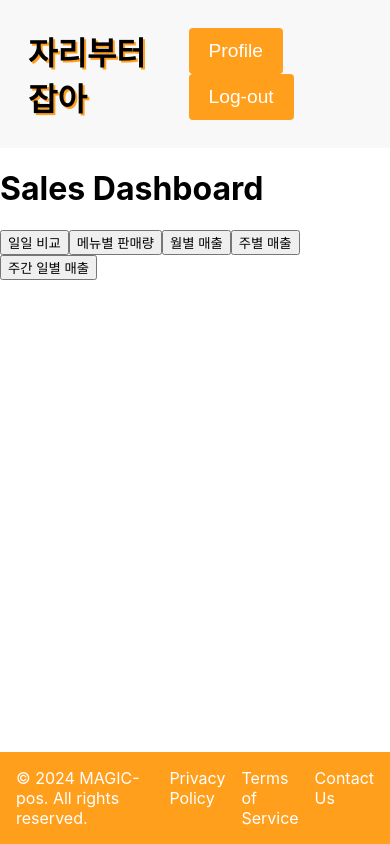
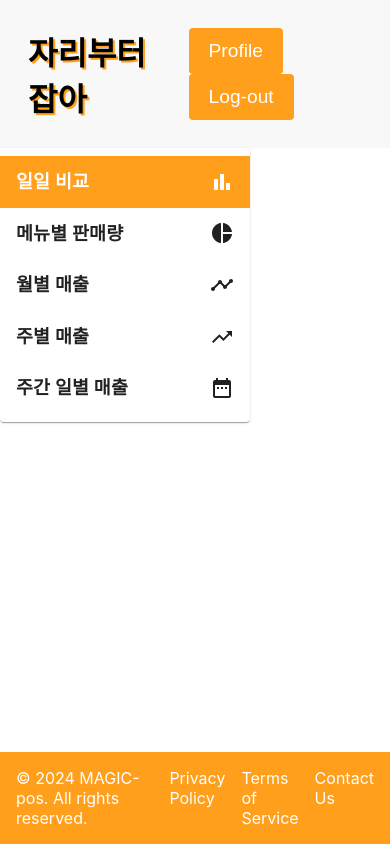
Before and after one commit to yeosujin/tabletop-front, a React (Create React App) app: page /sellers/1/stores/1/charts in a window 390 px wide. Built offline with nearby package versions, Linux system fonts and the light colour scheme; no server answers; sample sign-in values are in the browser's storage; the HTML template or start-up script is replaced by a standard one.

Commit message:
feat : 그래프 반응형으로 변경

```diff
--- a/src/pages/seller/sales/pages/dashboard/index.jsx
+++ b/src/pages/seller/sales/pages/dashboard/index.jsx
@@ -6,9 +6,10 @@ import MenuSales from '../../charts/menusales';
 import MonthlySales from '../../charts/monthly';
 import WeeklySales from '../../charts/weekly';
 import WeeklyDailySales from '../../charts/weekly-daily';
+import { Box, Card, List, ListItem, ListItemButton, ListItemText } from '@mui/material';
+import { BarChart, PieChart, Timeline, TrendingUp, DateRange } from '@mui/icons-material';
 
 const Dashboard = () => {
-    // const [storeId, setStoreId] = useState(1);
     const { storeId } = useParams();
     const [activeChart, setActiveChart] = useState('dailyComparison');
     const [dailyComparisonData, setDailyComparisonData] = useState(null);
@@ -65,19 +66,60 @@ const Dashboard = () => {
     };
 
     return (
-        <div>
-            <h1>Sales Dashboard</h1>
-            <div>
-                <button onClick={() => setActiveChart('dailyComparison')}>일일 비교</button>
-                <button onClick={() => setActiveChart('menuSales')}>메뉴별 판매량</button>
-                <button onClick={() => setActiveChart('monthlySales')}>월별 매출</button>
-                <button onClick={() => setActiveChart('weeklySales')}>주별 매출</button>
-                <button onClick={() => setActiveChart('weeklyDailySales')}>주간 일별 매출</button>
-            </div>
-            <div className="chart-container">
-                {renderChart()}
-            </div>
-        </div>
+        <Box sx={{ display: 'flex', flexWrap: 'wrap' }}>
+            {/*<h1>Sales Dashboard</h1>*/}
+            <Box sx={{ width: 250, flexShrink: 0, mr: 3, mb: 2 }}>
+                <Card>
+                    <List>
+                        {[
+                            { label: '일일 비교', value: 'dailyComparison', icon: <BarChart /> },
+                            { label: '메뉴별 판매량', value: 'menuSales', icon: <PieChart /> },
+                            { label: '월별 매출', value: 'monthlySales', icon: <Timeline /> },
+                            { label: '주별 매출', value: 'weeklySales', icon: <TrendingUp /> },
+                            { label: '주간 일별 매출', value: 'weeklyDailySales', icon: <DateRange /> },
+                        ].map(({ label, value, icon }) => (
+                            <ListItem key={value} disablePadding>
+                                <ListItemButton
+                                    selected={activeChart === value}
+                                    onClick={() => setActiveChart(value)}
+                                    sx={{
+                                        '&.Mui-selected': {
+                                            bgcolor: 'primary.main',
+                                            color: 'white',
+                                            '&:hover': {
+                                                bgcolor: 'primary.dark',
+                                            },
+                                        },
+                                    }}
+                                >
+                                    <ListItemText
+                                        primary={label}
+                                        primaryTypographyProps={{
+                                            sx: {
+                                                fontWeight: 'bold',
+                                                fontSize: '1.15rem',
+                                            },
+                                        }}
+                                    />
+                                    {icon}
+                                </ListItemButton>
+                            </ListItem>
+                        ))}
+                    </List>
+                </Card>
+            </Box>
+            <Box sx={{ flexGrow: 1 }}>
+                <div style={{
+                    width: '100%',
+                    height: '400px',
+                    display: 'flex',
+                    justifyContent: 'center',
+                    alignItems: 'center',
+                }}>
+                    {renderChart()}
+                </div>
+            </Box>
+        </Box>
     );
 };
 
```
